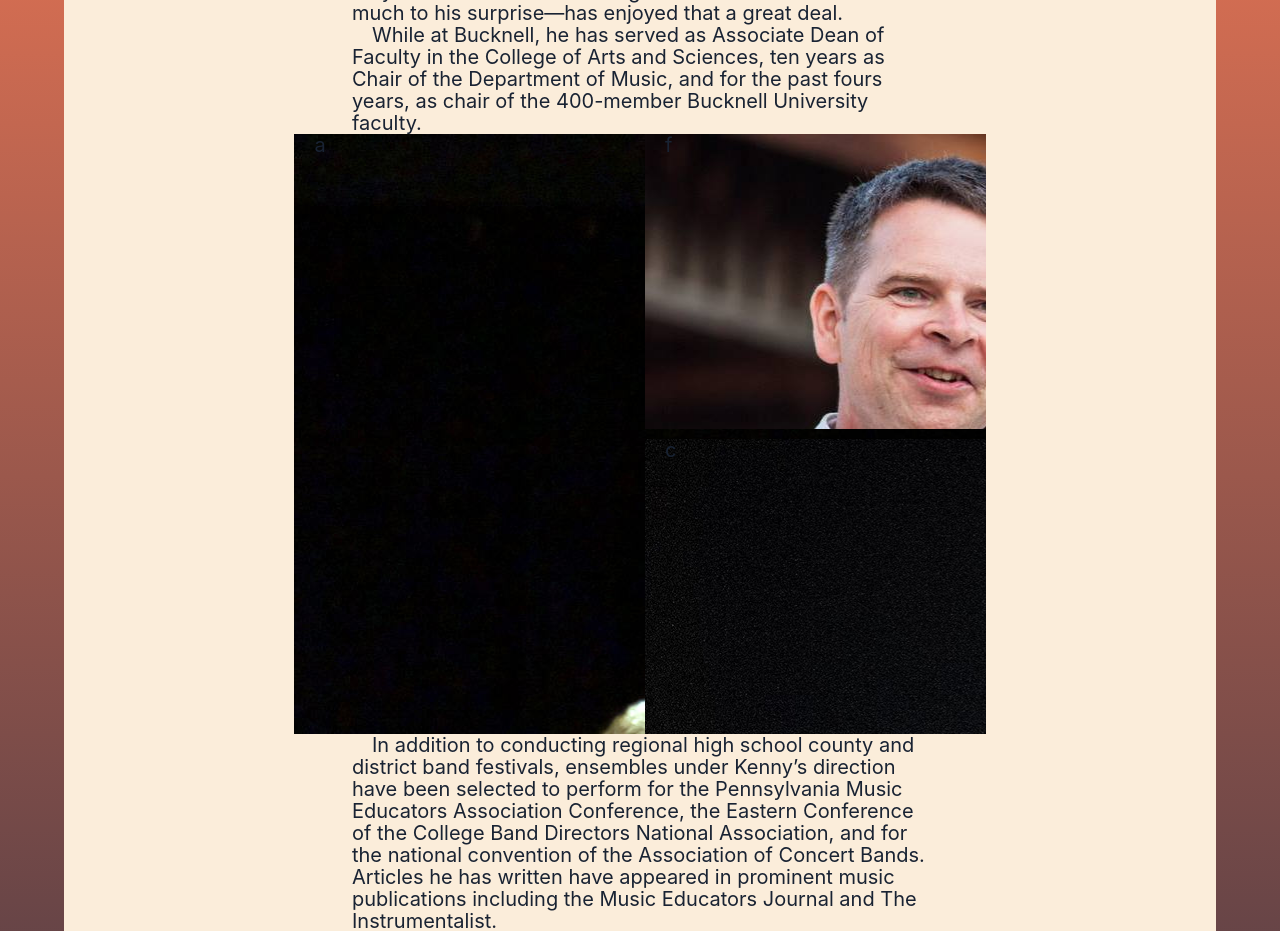
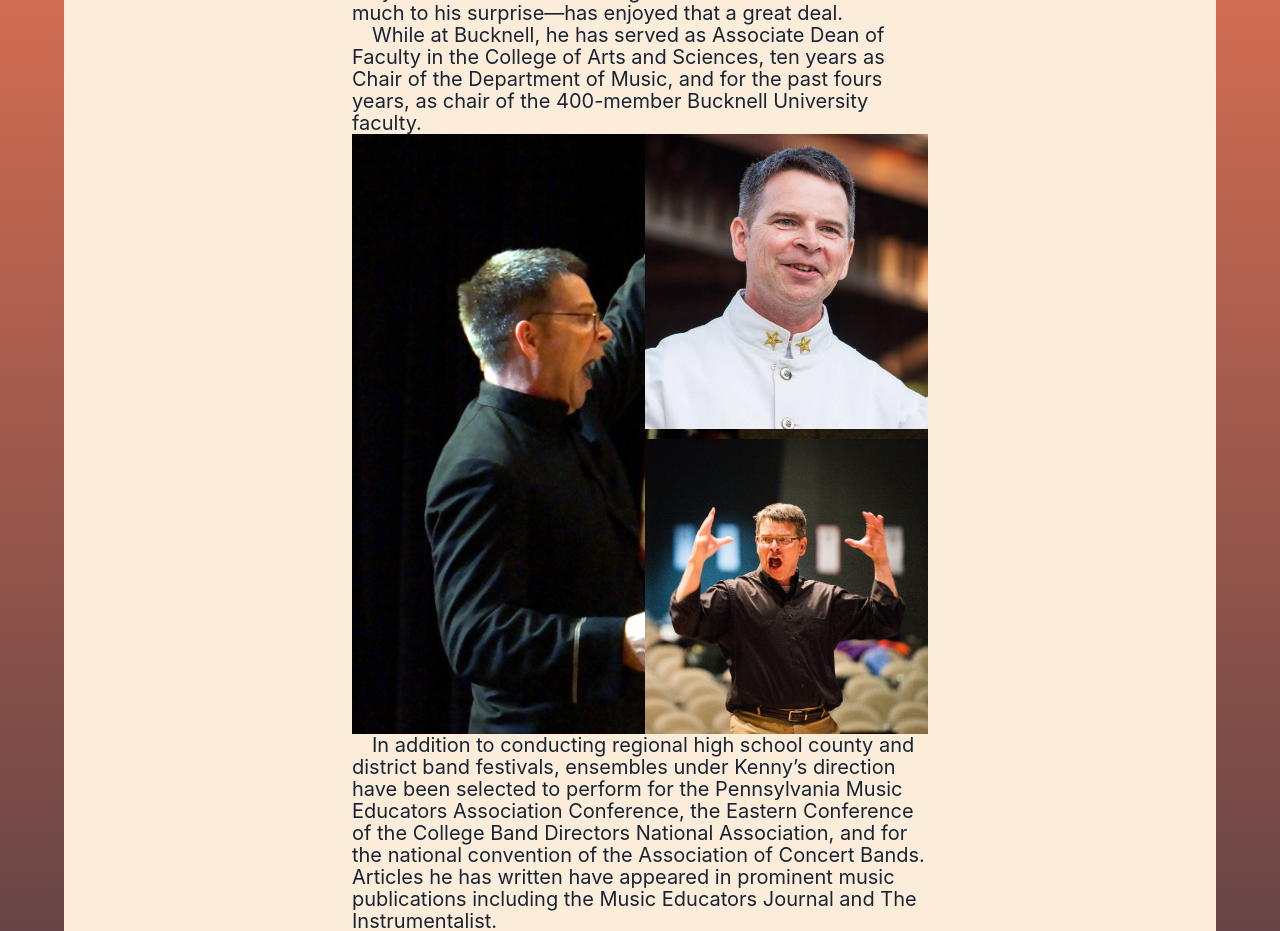
Before and after one commit to kennja05/pcwb-V2, a React (Create React App) app: page /director in a window 1280 px wide. Shown: the part 900-1831 px from the top of the page. Built offline with nearby package versions, Linux system fonts and the light colour scheme.

Commit message:
update director grid

```diff
--- a/src/pages/director.js
+++ b/src/pages/director.js
@@ -59,11 +59,19 @@ const PhotoGrid = styled.div`
     grid-template-columns: repeat(2, 1fr);
     grid-template-rows: repeat(2, 1fr);
     height: 75vh;
-    width: 120%;
+    width: 100%;
     grid-gap: 1rem;
+    & div {
+        background-position: center;
+        background-repeat: no-repeat;
+        background-size: cover;
+    };
     &:first-child{
         grid-area: 1 / 1 / 3 / 2;
         background-image: url(${BillKenny});
+        background-position: center;
+        background-repeat: no-repeat;
+        background-size: cover;
     }
     & div:nth-child(2){
         grid-area: 1 / 2 / 2 / 3;
@@ -91,16 +99,12 @@ export default function Director(props){
                     <p>
                         While at Bucknell, he has served as Associate Dean of Faculty in the College of Arts and Sciences, ten years as Chair of the Department of Music, and for the past fours years, as chair of the 400-member Bucknell University faculty.
                     </p>
-
                 </section>
                 <section>
                     <PhotoGrid>
-                        {/* <img src={BillKenny} alt='' />
-                        <img src={Bk2} alt='' />
-                        <img src={BillKennySmiling} alt=''/> */}
-                        <div>a</div>
-                        <div>f</div>
-                        <div>c</div>
+                        <div></div>
+                        <div></div>
+                        <div></div>
                     </PhotoGrid>
                 </section>
                 <section>
--- a/src/partials/articlewrapper.js
+++ b/src/partials/articlewrapper.js
@@ -6,4 +6,5 @@ export const ArticleWrapper = styled.div`
     align-items: center;
     background: linear-gradient(${props => props.orange},${props => props.light ? props.darkBlue : props.offWhite});
     padding-top: 1rem;
+    padding-bottom: 1rem;
 `
```
